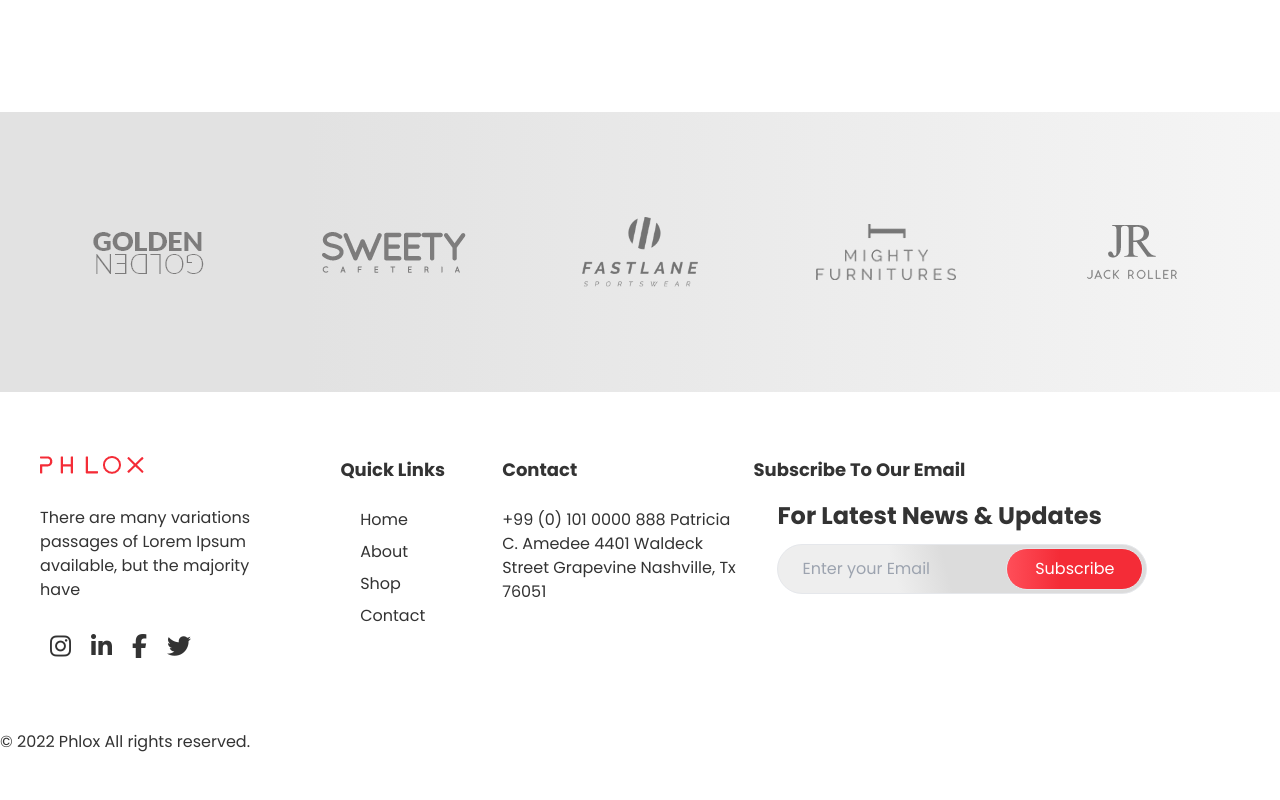
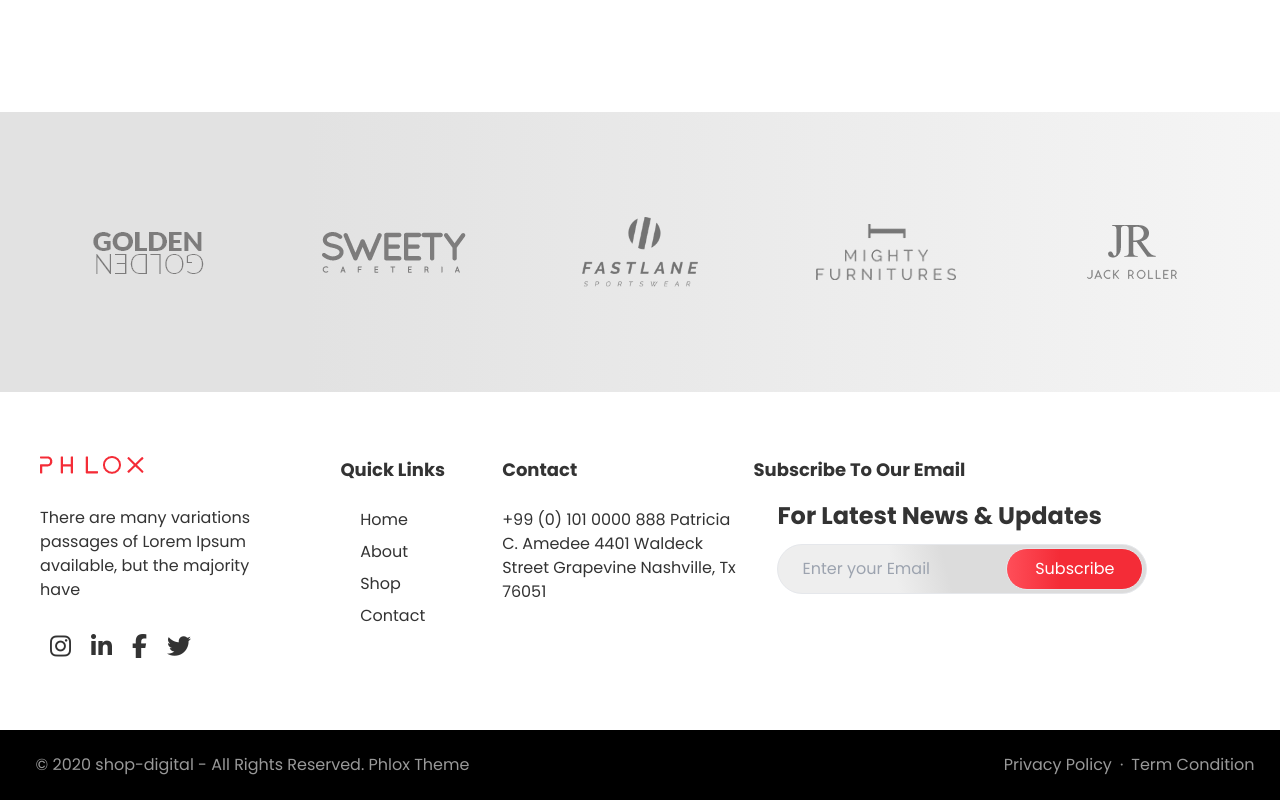
Before and after one commit to Simon-M20/Phlox_e-Commerce, a React (Create React App) app: page /#/ in a window 1280 px wide. Shown: the part 4701-5501 px from the top of the page. Before the commit the page ends 5455 px from the top, so only its background shows below. Built offline with nearby package versions, Linux system fonts and the light colour scheme.

Commit message:
Update Footer.js

```diff
--- a/src/Components/Home/Footer/Footer.css
+++ b/src/Components/Home/Footer/Footer.css
@@ -5,3 +5,12 @@
 .footer__links:hover {
     color: #f42c37;
 }
+
+.footer__rights {
+    padding: 1% 2%;
+    background-color: #000;
+    display: flex;
+    justify-content: space-between;
+    align-items: center;
+    color: rgba(255, 255, 255, 0.6);
+}
--- a/src/Components/Home/Footer/Footer.js
+++ b/src/Components/Home/Footer/Footer.js
@@ -103,11 +103,19 @@ const Footer = () => {
                     </form>
                 </section>
             </section>
-            <section>
+            <section className='footer__rights'>
+                <article className='p-2.5'>
+                    <p>
+                        © 2020 shop-digital - All Rights Reserved. Phlox Theme
+                    </p>
+                </article>
                 <article>
-                    <p>© 2022 Phlox All rights reserved.</p>
+                    <div>
+                        <Link to='/Privacy-Policy'>Privacy Policy</Link>
+                        <span className='mx-2'>·</span>
+                        <Link to='/Term-Condition'>Term Condition</Link>
+                    </div>
                 </article>
-                <article></article>
             </section>
         </footer>
     );
```
